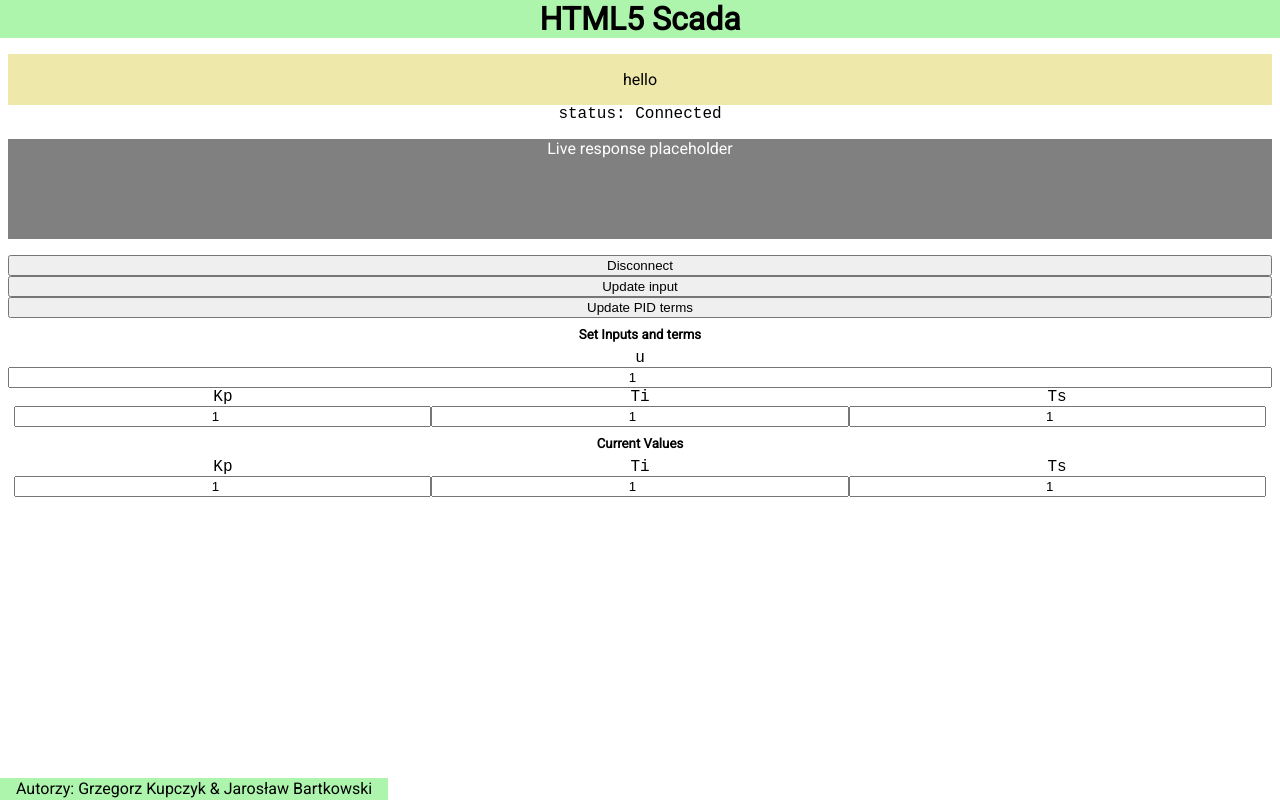
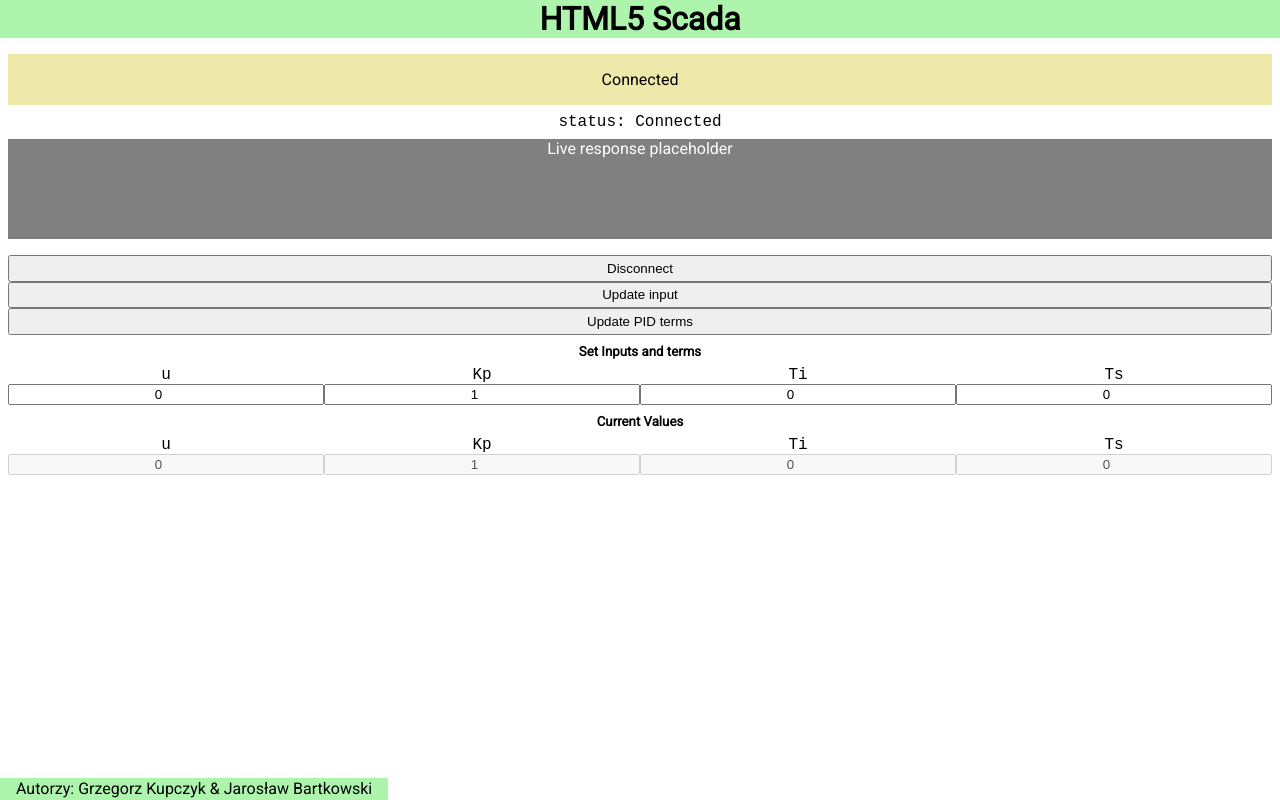
Before and after one commit to KGrzeg/html5-scada, a website: page public/index.html in a window 1280 px wide. Both pictures are taken after a click on the button "Connect". Drawn offline with nearby package versions, Linux system fonts and the light colour scheme.

Commit message:
General Vue Binding

```diff
--- a/public/index.html
+++ b/public/index.html
@@ -24,24 +24,24 @@
       <div class="dummy">Live response placeholder</div>
     </div>
     <div class="controls">
-      <input type="button" :value="btnConnectTitle" @click="connectCb">
-      <input type="button" value="Update input">
-      <input type="button" value="Update PID terms">
+      <input type="button" :value="btnConnectTitle" @click="connect">
+      <input type="button" value="Update input" @click="submitU" :disabled="!this.connected">
+      <input type="button" value="Update PID terms" @click="submitPID" :disabled="!this.connected">
     </div>
     <h5>Set Inputs and terms</h5>
-    <div class="controls">
-      <label>u <input type="number" value="1"></label>
-    </div>
-    <div class="controls three">
-      <label>Kp <input type="number" value="1"></label><label>Ti <input type="number" value="1"></label><label>Ts <input
-          type="number" value="1"></label>
+    <div class="controls container">
+      <label>u <input type="number" value="0" v-model="controller.view.u"></label>
+      <label>Kp <input type="number" value="1" v-model="controller.view.Kp"></label>
+      <label>Ti <input type="number" value="1000" v-model="controller.view.Ti"></label>
+      <label>Ts <input type="number" value="1" v-model="controller.view.Ts"></label>
     </div>
     <h5>Current Values</h5>
-    <div class="controls three">
-      <label>Kp <input type="number" value="1" readonly></label><label>Ti <input type="number" value="1"
-          readonly></label><label>Ts <input type="number" value="1" readonly></label>
+    <div class="controls container">
+      <label>u <input type="number" value="0" v-model="controller.set.u" readonly disabled></label>
+      <label>Kp <input type="number" value="1" v-model="controller.set.Kp" readonly disabled></label>
+      <label>Ti <input type="number" value="1000" v-model="controller.set.Ti" readonly disabled></label>
+      <label>Ts <input type="number" value="1" v-model="controller.set.Ts" readonly disabled></label>
     </div>
-
   </div>
 
   <div class="footer">Autorzy: Grzegorz Kupczyk & Jarosław Bartkowski</div>
--- a/public/main.js
+++ b/public/main.js
@@ -1,8 +1,25 @@
+const messageTime = 3000;
+
 const app = new Vue({
   el: "#app",
   data: {
     connected: false,
-    message: "hello",
+    connecting: false,
+    messagesStack: [],
+    controller: {
+      set: {
+        u: 0,
+        Kp: 1,
+        Ts: 0,
+        Ti: 0,
+      },
+      view: {
+        u: 0,
+        Kp: 1,
+        Ts: 0,
+        Ti: 0,
+      },
+    },
   },
   computed: {
     status() {
@@ -11,10 +28,47 @@ const app = new Vue({
     btnConnectTitle() {
       return this.connected ? "Disconnect" : "Connect";
     },
+    message() {
+      if (this.messagesStack.length == 0) return "";
+
+      return this.messagesStack[0];
+    },
   },
   methods: {
-    connectCb() {
-      this.connected = !this.connected;
+    connect() {
+      if (!this.connected) {
+        //TODO ws connection
+        this.connecting = true;
+
+        setTimeout(() => {
+          this.connecting = false;
+          this.connected = true;
+          this.pushMessage("Connected");
+        }, 1000);
+      } else {
+        this.connected = !this.connected;
+        this.pushMessage("Disconnected");
+      }
+    },
+    submitU() {
+      this.controller.set.u = parseFloat(this.controller.view.u);
+      this.sendInputs();
+    },
+    submitPID() {
+      this.controller.set.Kp = parseFloat(this.controller.view.Kp);
+      this.controller.set.Ti = parseFloat(this.controller.view.Ti);
+      this.controller.set.Ts = parseFloat(this.controller.view.Ts);
+      this.sendInputs();
+    },
+    pushMessage(text) {
+      this.messagesStack.push(text);
+      setTimeout(() => {
+        this.messagesStack = this.messagesStack.slice(1);
+        console.log("hehe");
+      }, messageTime);
+    },
+    sendInputs() {
+      //send packet via ws
     },
   },
 });
--- a/public/style.css
+++ b/public/style.css
@@ -38,7 +38,7 @@ h5 {
 
 .status {
   font-family: "Courier New", Courier, monospace;
-  margin-bottom: 1em;
+  margin: 0.5em 0;
 }
 
 .plot {
@@ -62,9 +62,13 @@ h5 {
   text-align: center;
 }
 
-.controls.three label {
-  display: inline-block;
-  width: 33%;
+.controls.container {
+  display: flex;
+  flex-direction: row;
+}
+.controls.container > * {
+  white-space: normal;
+  width: 25%;
   padding: 0;
   margin: 0;
 }
@@ -76,3 +80,7 @@ h5 {
   background-color: #adf4ad;
   padding: 0.1em 1em;
 }
+
+input[type="button"] {
+  height: 2em;
+}
```
